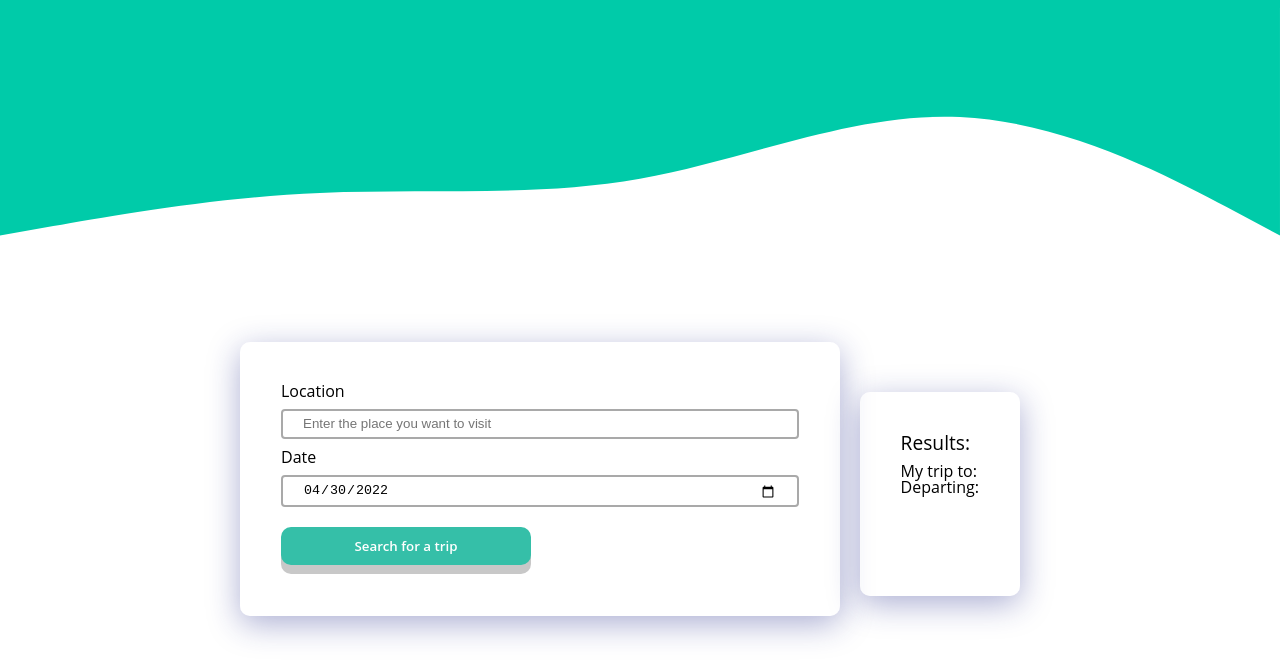
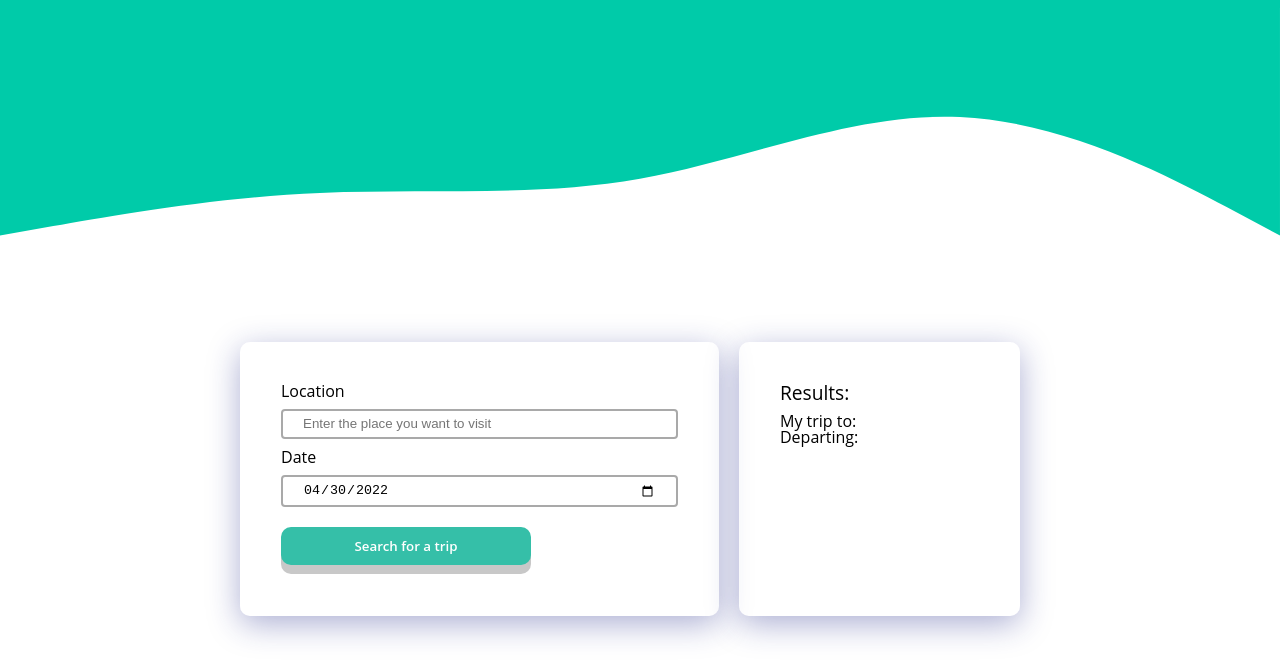
Before and after one commit to gabrielmarcano/fend-capstone, a website built with webpack: page src/client/views/index.html in a window 1280 px wide. Shown: the part 138-800 px from the top of the page. Built offline with nearby package versions, Linux system fonts and the light colour scheme.

Commit message:
Minimal changes

```diff
--- a/src/client/styles/form.scss
+++ b/src/client/styles/form.scss
@@ -57,7 +57,8 @@ button {
 
 
 #results {
-    margin: 50px 20px 20px;
+    margin: 0 20px;
+    width: 450px;
 
     .results-title {
         margin-bottom: 10px;
--- a/src/client/views/index.html
+++ b/src/client/views/index.html
@@ -31,8 +31,8 @@
             <section id="results">
 
                 <h2 class="results-title"><strong>Results:</strong></h2>
-                <p>My trip to: <div id="destination-box"></div></p>
-                <p>Departing: <div id="departure-box"></div></p>
+                <p>My trip to: <span id="destination-box"></span></p>
+                <p>Departing: <span id="departure-box"></span></p>
 
             </section>
         </section>
```
